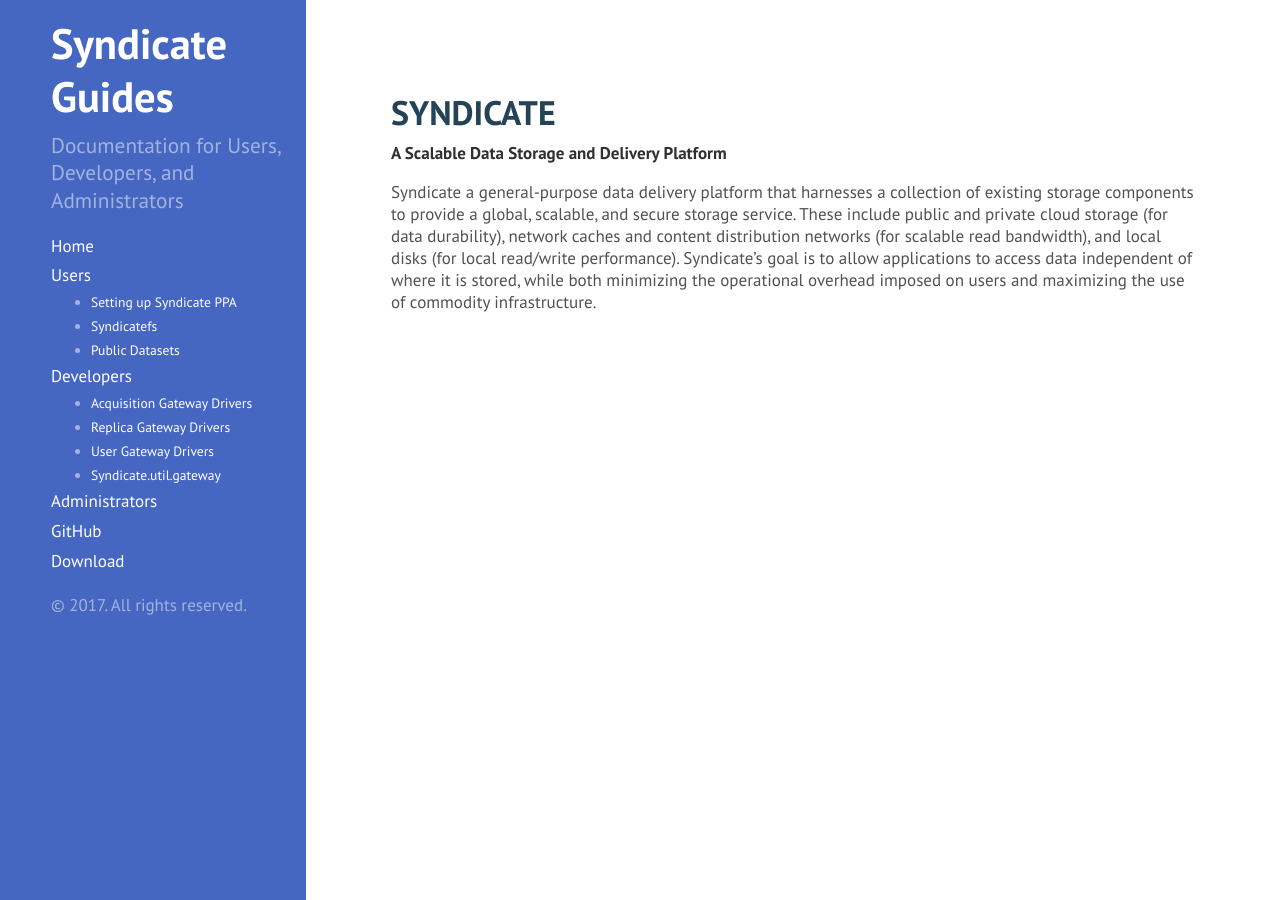
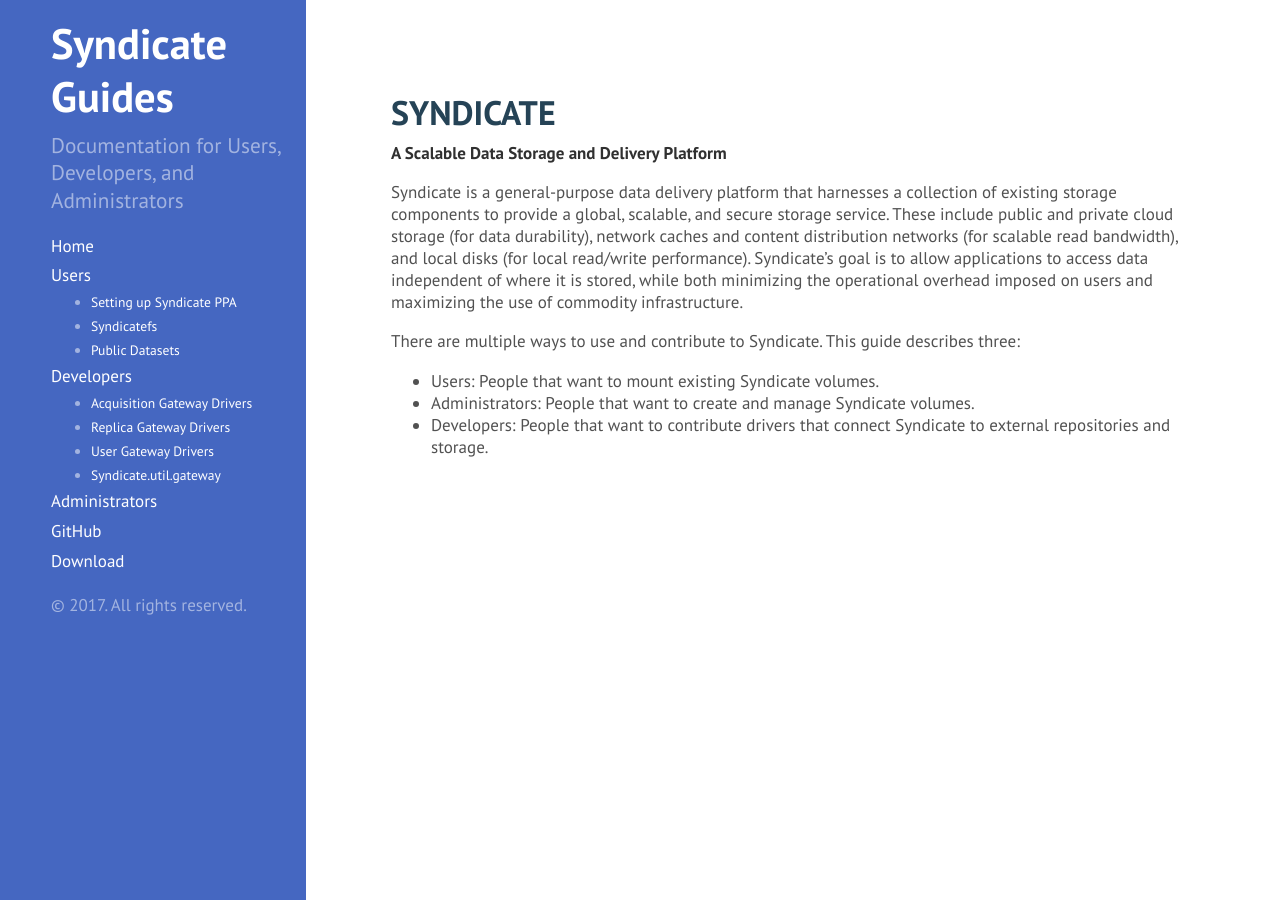
Before and after one commit to syndicate-storage/syndicate-storage.github.io, a Jekyll site: the page built from index.md, in a window 1280 px wide. Built offline with Jekyll 4.4.1, drawn with Linux system fonts in a browser that asks for light colours.

Commit message:
Update index.md

```diff
--- a/index.md
+++ b/index.md
@@ -8,4 +8,9 @@ SYNDICATE
 
 **A Scalable Data Storage and Delivery Platform**
 
-Syndicate a general-purpose data delivery platform that harnesses a collection of existing storage components to provide a global, scalable, and secure storage service. These include public and private cloud storage (for data durability), network caches and content distribution networks (for scalable read bandwidth), and local disks (for local read/write performance). Syndicate's goal is to allow applications to access data independent of where it is stored, while both minimizing the operational overhead imposed on users and maximizing the use of commodity infrastructure.
+Syndicate is a general-purpose data delivery platform that harnesses a collection of existing storage components to provide a global, scalable, and secure storage service. These include public and private cloud storage (for data durability), network caches and content distribution networks (for scalable read bandwidth), and local disks (for local read/write performance). Syndicate's goal is to allow applications to access data independent of where it is stored, while both minimizing the operational overhead imposed on users and maximizing the use of commodity infrastructure.
+
+There are multiple ways to use and contribute to Syndicate. This guide describes three:
+ - Users: People that want to mount existing Syndicate volumes.
+ - Administrators: People that want to create and manage Syndicate volumes.
+ - Developers: People that want to contribute drivers that connect Syndicate to external repositories and storage.
```
